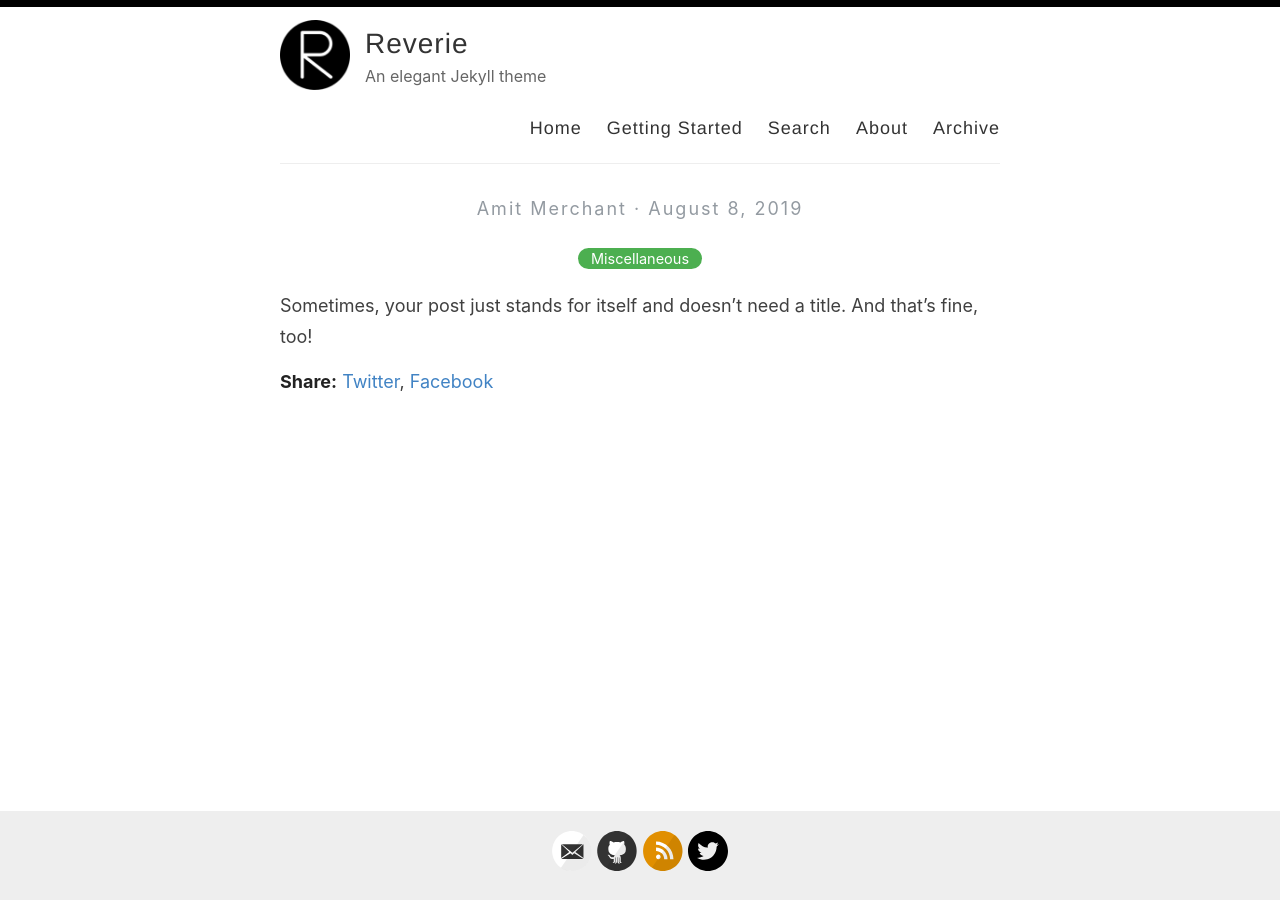
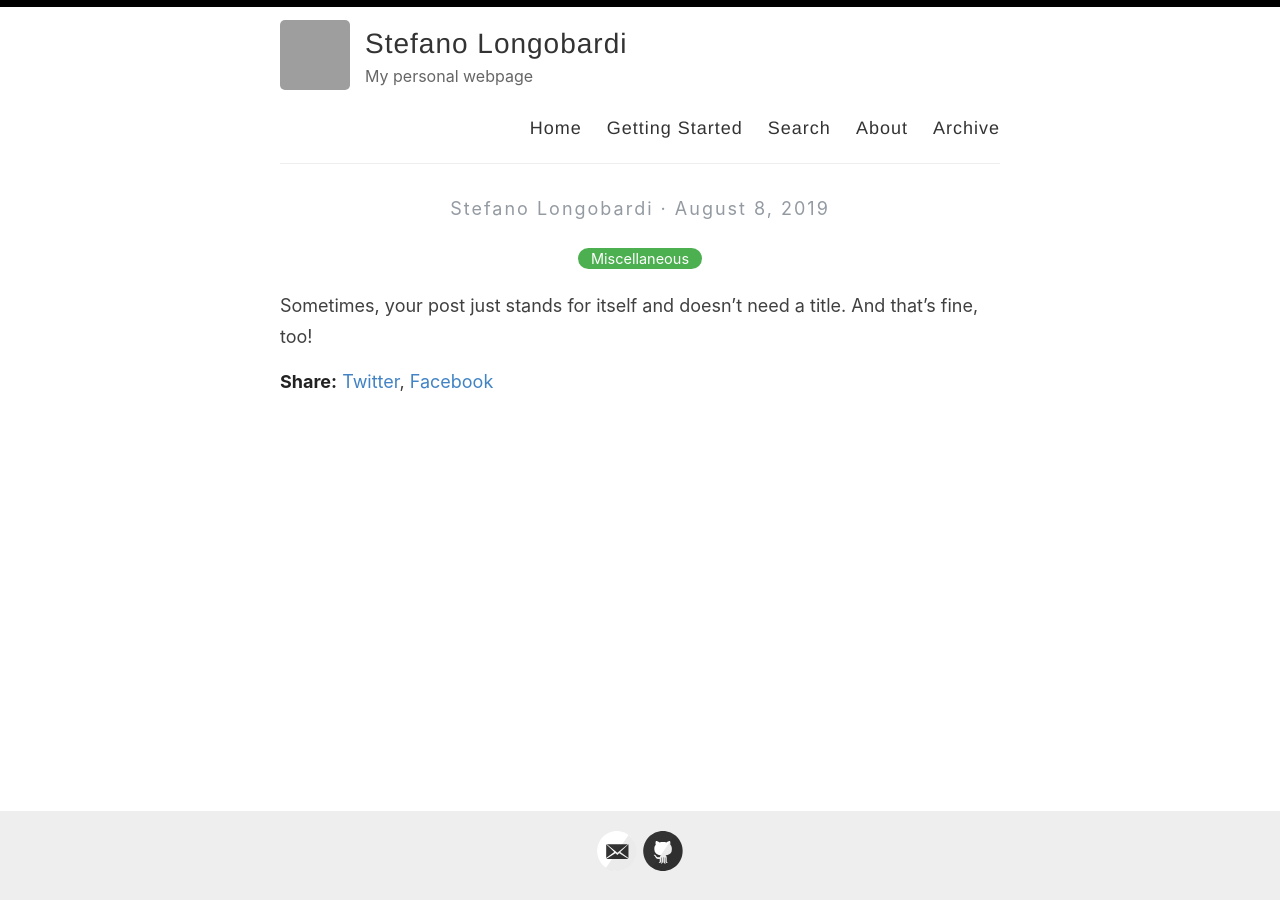
Before and after one commit to stelong/stelong.github.io, a Jekyll site: the page built from _posts/2019-08-08-no-title-posts.md, in a window 1280 px wide. Built offline with Jekyll 4.4.1, drawn with Linux system fonts in a browser that asks for light colours; grey boxes are pictures that could not be loaded.

Commit message:
Initial commit

```diff
--- a/_config.yml
+++ b/_config.yml
@@ -3,16 +3,16 @@
 #
 
 # Name of your site (displayed in the header)
-name: Reverie
+name: Stefano Longobardi
 
 # Name of the author
-author: Amit Merchant
+author: Stefano Longobardi
 
 # Short bio or description (displayed in the header)
-description: An elegant Jekyll theme
+description: My personal webpage
 
 # URL of your avatar or profile pic (you could use your GitHub profile pic)
-avatar: /images/reverie.png
+avatar: /images/slongobardi.jpg
 
 #
 # Flags below are optional
@@ -21,15 +21,15 @@ avatar: /images/reverie.png
 # Includes an icon in the footer for each username you enter
 footer-links:
   dribbble:
-  email: amit.d.merchant@gmail.com
+  email: stefano.longobardi.8@gmail.com
   facebook:
   flickr:
-  github: amitmerchant1990/reverie
+  github: stelong
   instagram:
   linkedin:
   pinterest:
-  rss: rss
-  twitter: amit_merchant
+  rss:
+  twitter:
   stackoverflow:
   youtube: # channel/<your_long_string> or user/<user-name>
   googleplus: # anything in your profile username that comes after plus.google.com/
@@ -41,21 +41,21 @@ footer-links:
 disqus:
 
 # Enter your Google Analytics web tracking code (e.g. UA-2110908-2) to activate tracking
-google_analytics: UA-43339302-11
+google_analytics: # UA-43339302-11
 
 # For newer "GA4" analytics, use the following instead of the "UA" entry above
 #google_analytics_ga4: G-GABC1DEFG
 
 # Your website URL (e.g. http://amitmerchant1990.github.io or http://www.amitmerchant.com)
 # Used for Sitemap.xml and your RSS feed
-url: http://www.amitmerchant.com/reverie
-enforce_ssl: https://www.amitmerchant.com/reverie
+url: http://stelong.github.io
+enforce_ssl: http://stelong.github.io
 
 # If you're hosting your site at a Project repository on GitHub pages
 # (http://yourusername.github.io/repository-name)
 # and NOT your User repository (http://yourusername.github.io)
 # then add in the baseurl here, like this: "/repository-name"
-baseurl: "/reverie"
+baseurl: #"/reverie"
 
 #
 # !! You don't need to change any of the configuration flags below !!
```
Also changed, not shown: 1 other file.
